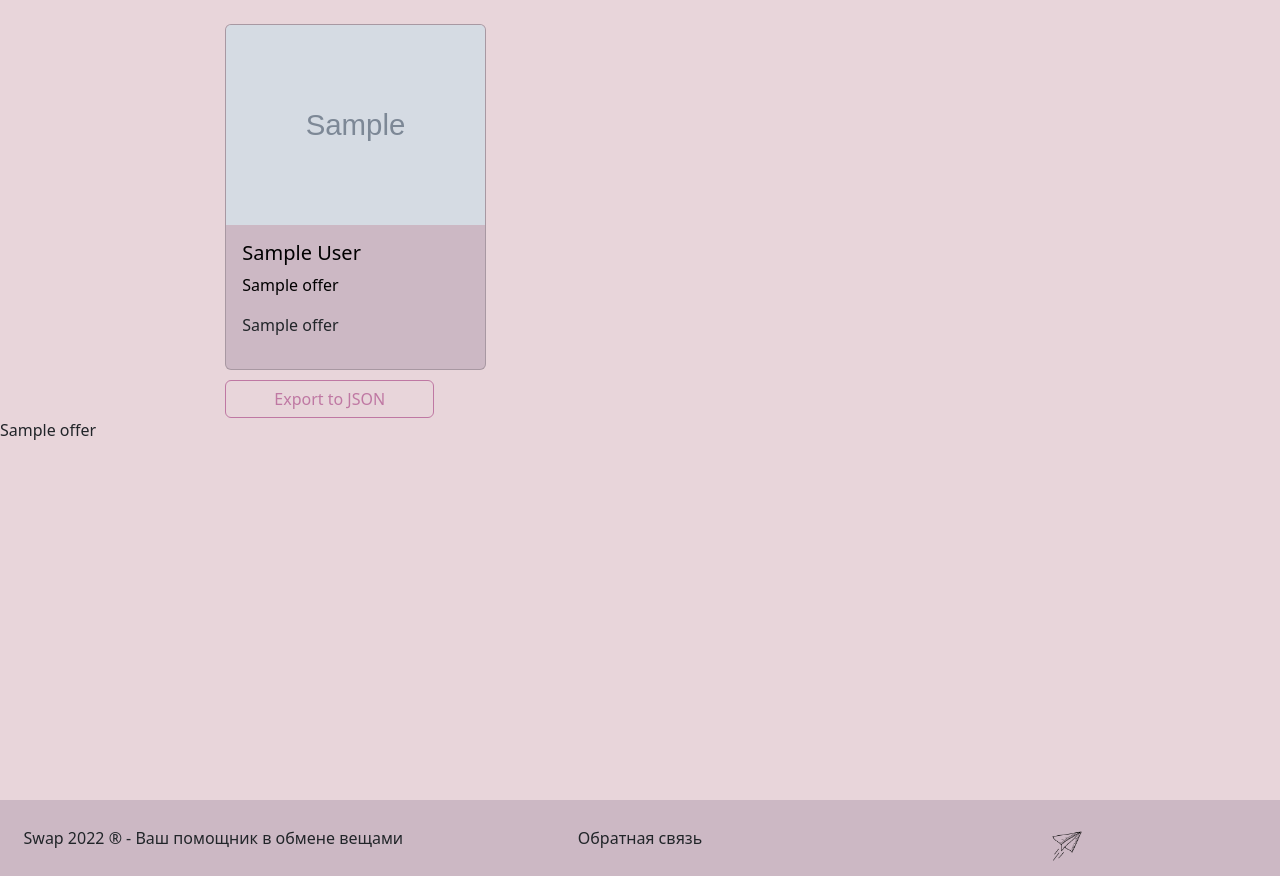
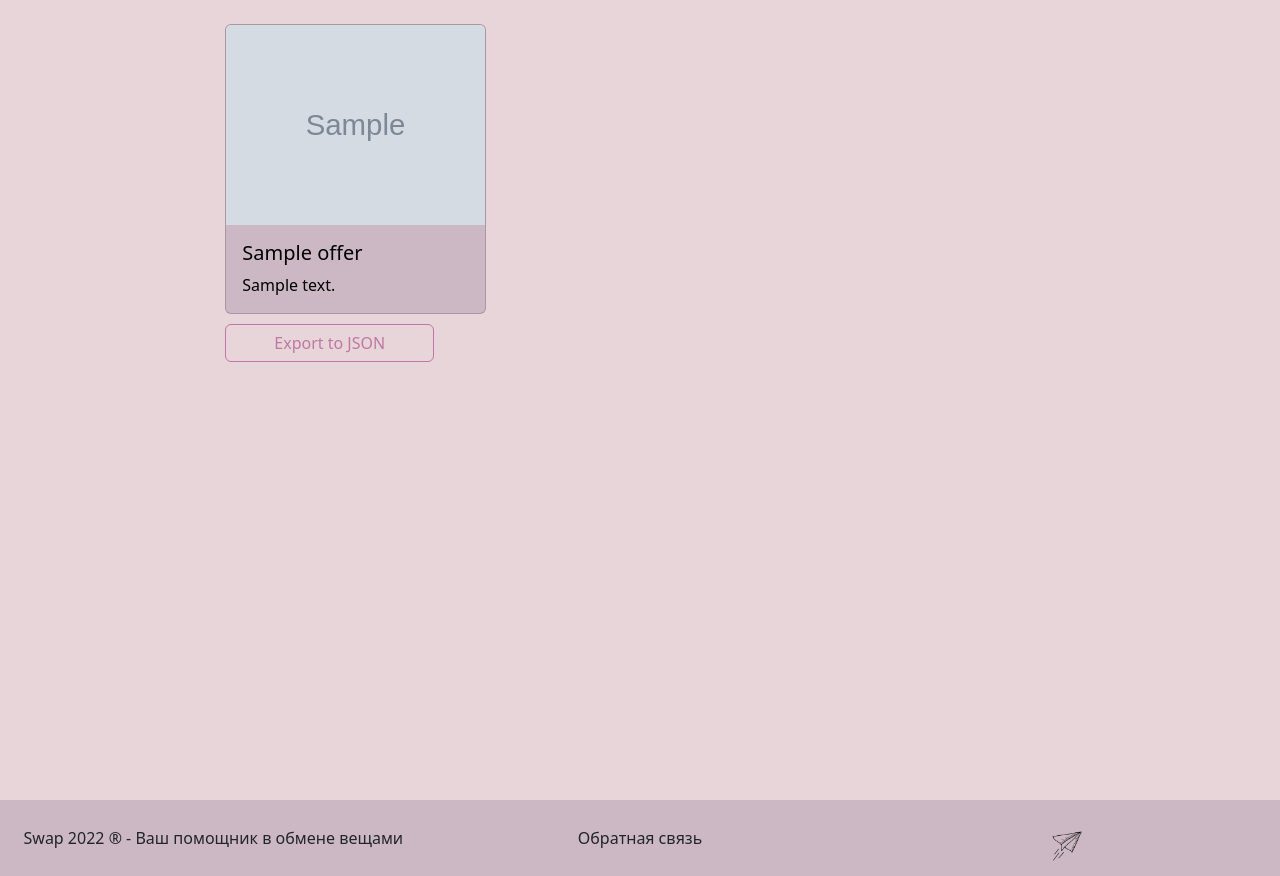
Before and after one commit to moevm/nosql2h22-swap, a Django app: template exchange_site/swap/templates/home.html in a window 1280 px wide. Shown: the part 66-942 px from the top of the page. Run offline with Django 4.2, Linux system fonts and the light colour scheme; the template is opened without the code that fills it: most values are stand-ins (such as "Sample title", 1, 10 or a date in 2020); grey boxes marked "Sample" are stand-in pictures; some web fonts are replaced.

```diff
--- a/exchange_site/swap/templates/home.html
+++ b/exchange_site/swap/templates/home.html
@@ -22,9 +22,8 @@ Swap
                             <a href="{% url 'offer' offer|mongo_id %}"><img src="{% static '/icon/offer_default.jpg' %}" class="card-img-top" alt="card text"> </a>
                             {% endif %}
                             <div class="card-body">
-                                <h5 class="card-title"><a href="{% url 'offer' offer|mongo_id %}">{{offer.author}}</a></h5>
-                                <p class="card-text"><a href="{% url 'offer' offer|mongo_id %}">{{offer.title|truncatewords_html:20|safe}}</a></p>
-                                <p>{{ offer|mongo_id }}</p>
+                                <h5 class="card-title"><a href="{% url 'offer' offer|mongo_id %}">{{offer.title|truncatewords_html:20|safe}}</a></h5>
+                                <p class="card-text"><a href="{% url 'offer' offer|mongo_id %}">{{ offer.description|truncatewords_html:30|safe }}</a></p>
                             </div>
                         </div>
                     </div>
@@ -40,11 +39,5 @@ Swap
             <div class="col-lg-2"></div>
         </div>
     </div>
-    <div>
-        {% for i in offers %}
-            <p>{{i}}</p>
-        {% endfor %}
-    </div>
-
 </section>
 {% endblock %}
```
